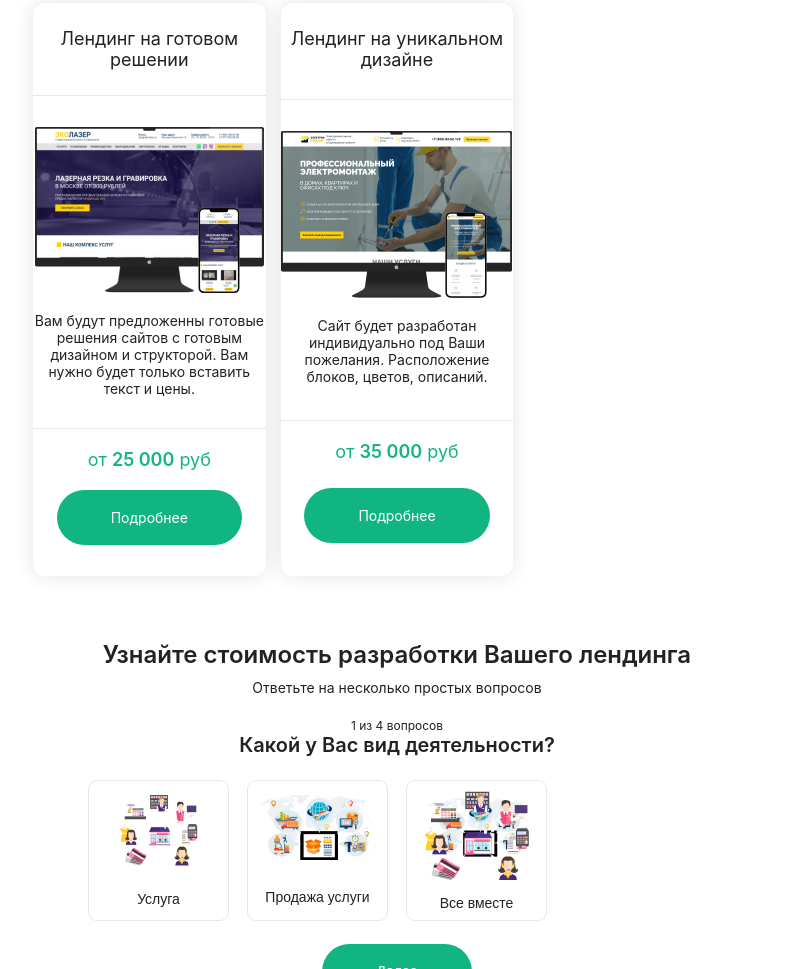
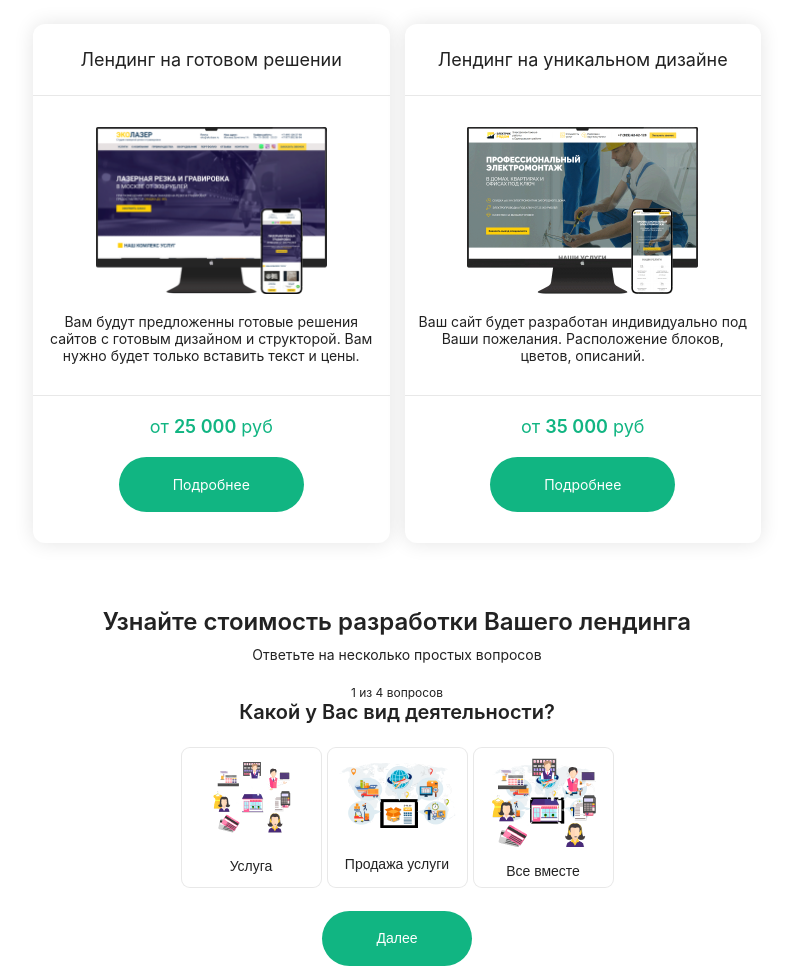
Before and after one commit to Sargeliu/web-studio, a website: page source/landing.html in a window 1280 px wide. Shown: the part 871-1840 px from the top of the page, without its empty margins (243-1036 px from the left). Drawn offline with nearby package versions, Linux system fonts and the light colour scheme; files that its build step writes are made by us from their sources; files whose address does not match are found by name.

Commit message:
Закончил расположение блоков для tablet

```diff
--- a/source/landing.html
+++ b/source/landing.html
@@ -58,7 +58,7 @@
           <article class="product-card">
               <h3 class="product-card__title">Лендинг на готовом решении</h3>
               <div class="product-card__img-box">
-                <img class="product-card__img" src="img/product/landing-2.png" width="229" height="166" alt="">
+                <img class="product-card__img" src="img/product/landing-2.png" width="231" height="166" alt="">
                 <p class="product-card__descr">Вам будут предложенны готовые решения сайтов с готовым дизайном и структорой. Вам нужно будет только вставить текст и цены.</p>
               </div>
               <p class="product-card__price">от <span class="product-card__price-bold">25 000</span> руб</p>
@@ -68,7 +68,7 @@
               <h3 class="product-card__title">Лендинг на уникальном дизайне</h3>
               <div class="product-card__img-box">
                 <img class="product-card__img" src="img/product/multi-2.png" width="231" height="167" alt="">
-                <p class="product-card__descr">Сайт будет разработан индивидуально под Ваши пожелания. Расположение блоков, цветов, описаний.</p>
+                <p class="product-card__descr">Ваш сайт будет разработан индивидуально под Ваши пожелания. Расположение блоков, цветов, описаний.</p>
               </div>
               <p class="product-card__price">от <span class="product-card__price-bold">35 000</span> руб</p>
               <a class="button button--primary product-card__button" href="#">Подробнее</a>
--- a/source/less/blocks/advantages.less
+++ b/source/less/blocks/advantages.less
@@ -18,5 +18,9 @@
     font-weight: 400;
     line-height: 17px;
     list-style-type: none;
+
+    @media (min-width: @tablet-width) {
+      justify-content: center;
+    }
   }
 }
--- a/source/less/blocks/product.less
+++ b/source/less/blocks/product.less
@@ -20,7 +20,7 @@
     padding: 26px 0 0 0;
 
     @media (min-width: @tablet-width) {
-      grid-template-columns: repeat(auto-fill, minmax(232px, 1fr));
+      grid-template-columns: repeat(auto-fit, minmax(232px, 1fr));
       column-gap: 15px;
     }
   }
@@ -54,7 +54,7 @@
 
   &__descr {
     margin: 0;
-    padding-top: 19px;
+    padding: 19px 10px 0 10px;
     font-size: 14px;
     font-weight: 400;
     line-height: 17px;
--- a/source/less/blocks/promo.less
+++ b/source/less/blocks/promo.less
@@ -7,11 +7,6 @@
     line-height: 28px;
     font-weight: 600;
     text-align: center;
-
-    // @media (min-width: @tablet-width) {
-    //   font-size: 46px;
-    //   line-height: 54px;
-    // }
   }
 
   &__img {
--- a/source/less/blocks/questions.less
+++ b/source/less/blocks/questions.less
@@ -1,11 +1,17 @@
 .questions {
   display: grid;
-  grid-template-columns: repeat(auto-fill, 141px);
+  grid-template-columns: repeat(auto-fit, minmax(141px, 1fr));
   justify-content: center;
   gap: 18px;
   padding: 23px 0 23px 0;
   margin: 0;
   list-style-type: none;
+
+  @media (min-width: @tablet-width) {
+    display: flex;
+    flex-direction: row;
+    gap: 5px;
+  }
 
   &__btn {
     display: grid;
--- a/source/less/blocks/works.less
+++ b/source/less/blocks/works.less
@@ -12,6 +12,7 @@
 
   &__list {
     display: grid;
+    grid-template-columns: repeat(auto-fit, minmax(242px, 1fr));
     margin: 0;
     padding: 30px 0 30px 0;
     list-style-type: none;
--- a/source/less/global/button.less
+++ b/source/less/global/button.less
@@ -9,4 +9,8 @@
   background-color: @green;
   border-radius: 126px;
   border: none;
+
+  @media (min-width: @tablet-width) {
+    margin: 0 auto;
+  }
 }
--- a/source/less/global/variables.less
+++ b/source/less/global/variables.less
@@ -5,5 +5,5 @@
 
 // Viewports
 @tablet-width: 768px;
-@desktop-width: 1200px;
+@desktop-width: 1440px;
 @mobile-width-only: 767px;
```
